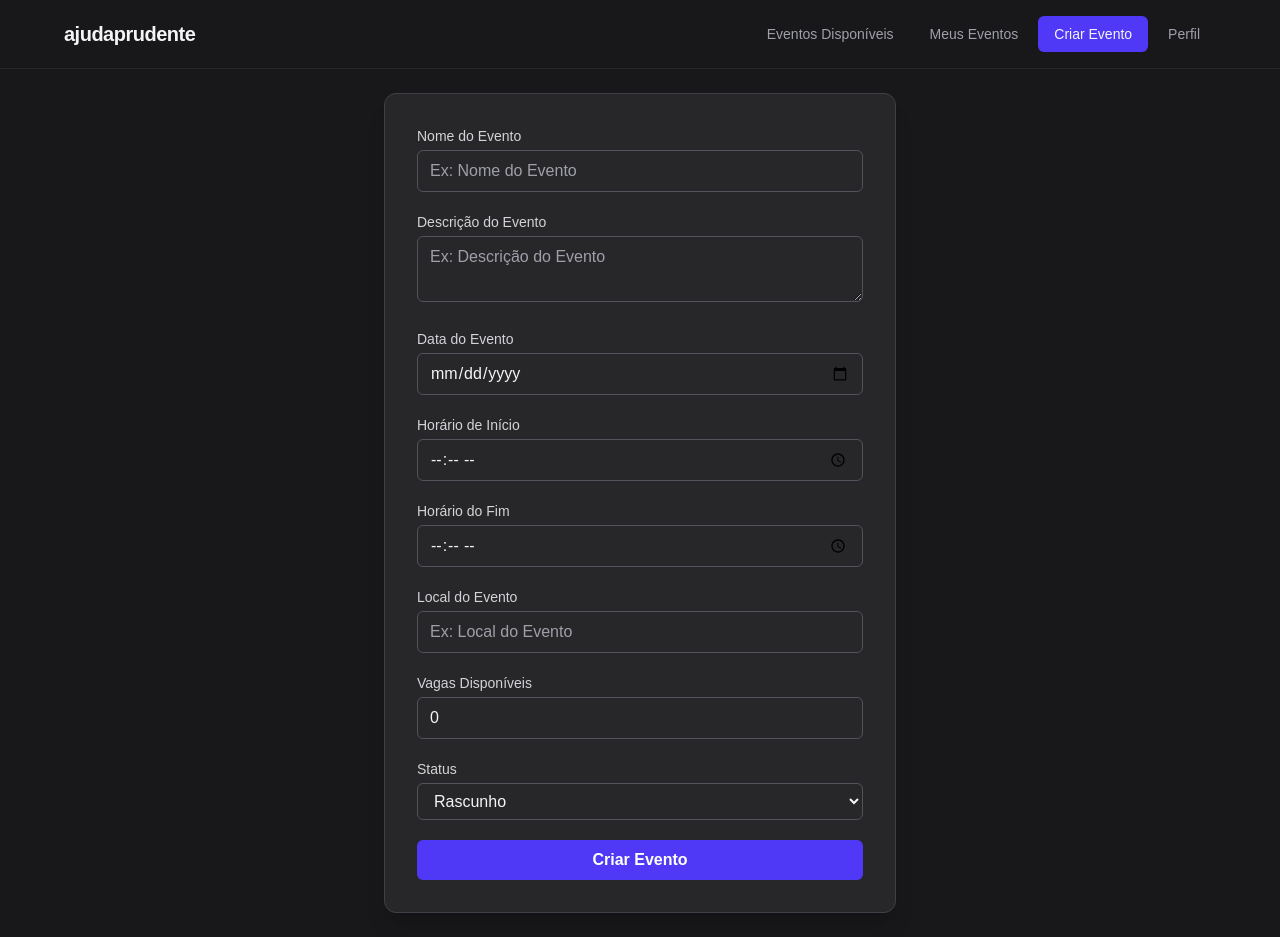
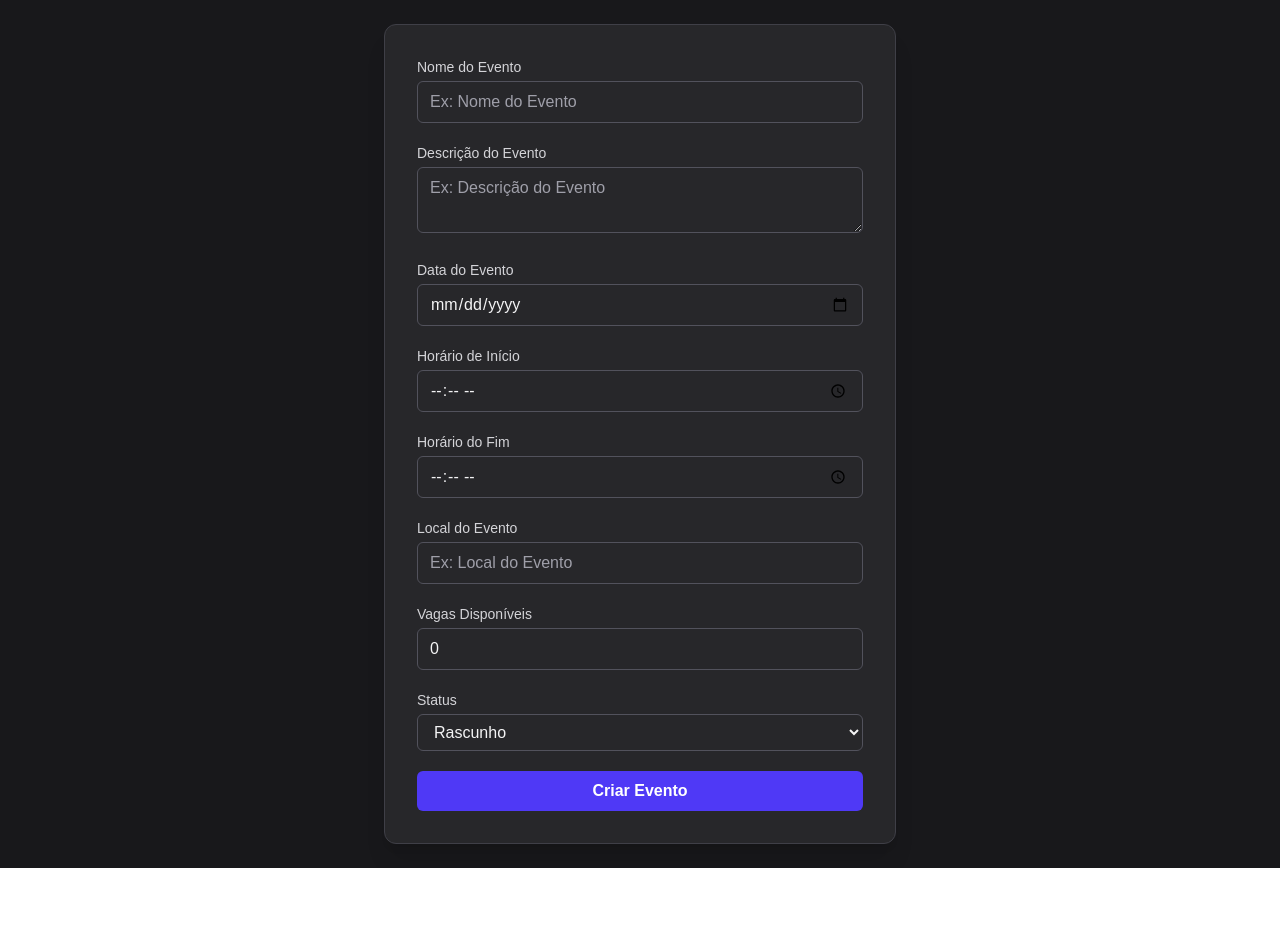
Before and after one commit to Eidiyoshi/ajudaprudente, a Next.js app: page /pages/organizador/registrar_evento in a window 1280 px wide. After the commit the page ends 868 px from the top, so only its background shows below. Built offline with nearby package versions, Linux system fonts and the light colour scheme.

Commit message:
reverse changes

```diff
--- a/app/pages/organizador/registrar_evento/page.tsx
+++ b/app/pages/organizador/registrar_evento/page.tsx
@@ -83,8 +83,6 @@ export default function EventForm() {
     const errorClass = "text-red-400 text-xs mt-1";
 
     return (
-        <div>
-            <NavBar />
         <div className="min-h-screen bg-zinc-900 flex items-center justify-center p-6">
             <form onSubmit={handleSubmit} noValidate className="w-full max-w-lg bg-zinc-800 border border-zinc-700 rounded-xl shadow-xl p-8 flex flex-col gap-5">
                 {divLayout('nome', labelClass, 'Nome do Evento', 'text', formData.nome, handleChange, inputClass, errorClass, errors.nome)}
@@ -105,6 +103,5 @@ export default function EventForm() {
             <button type="submit" className="w-full py-2 px-4 bg-indigo-600 hover:bg-indigo-500 text-white font-semibold rounded-md transition">Criar Evento</button>
         </form>
         </div>
-        </div>
     );
 }
```
Lines whose indentation alone changed are shown as unchanged.
